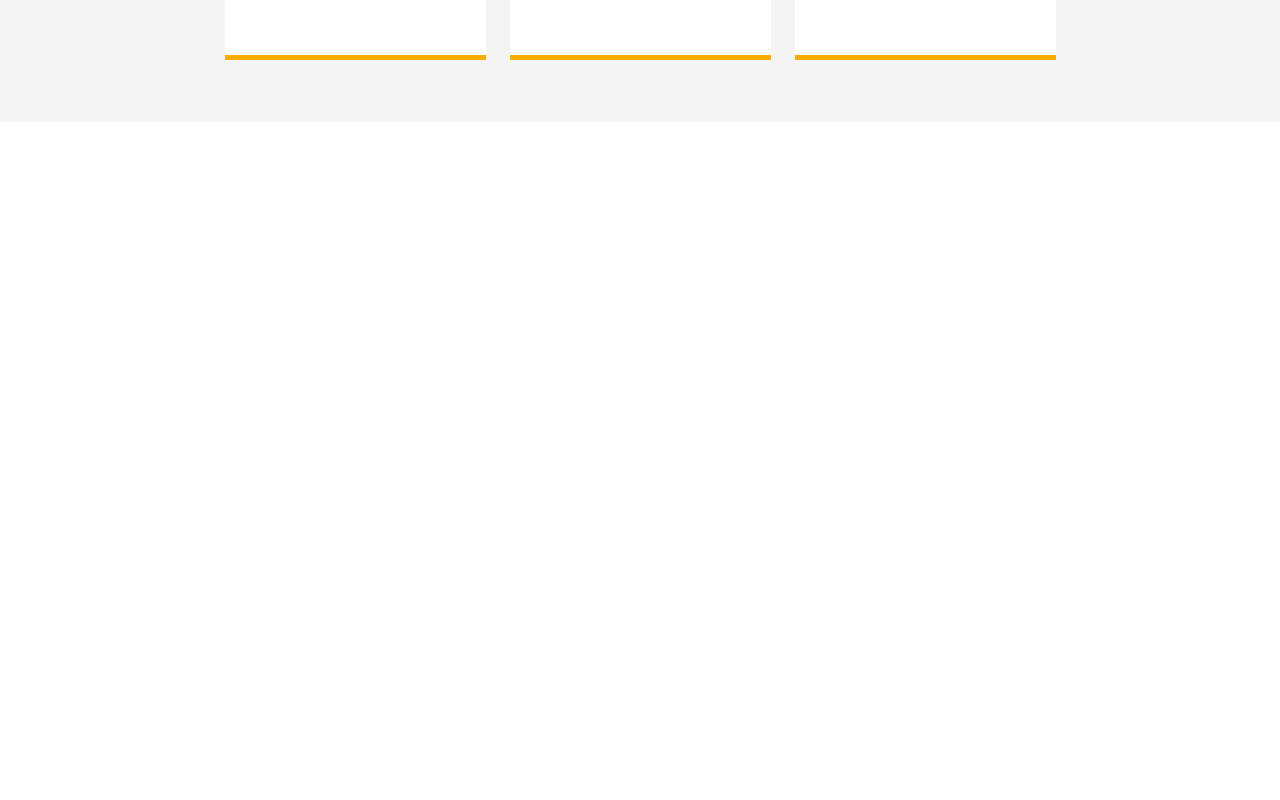
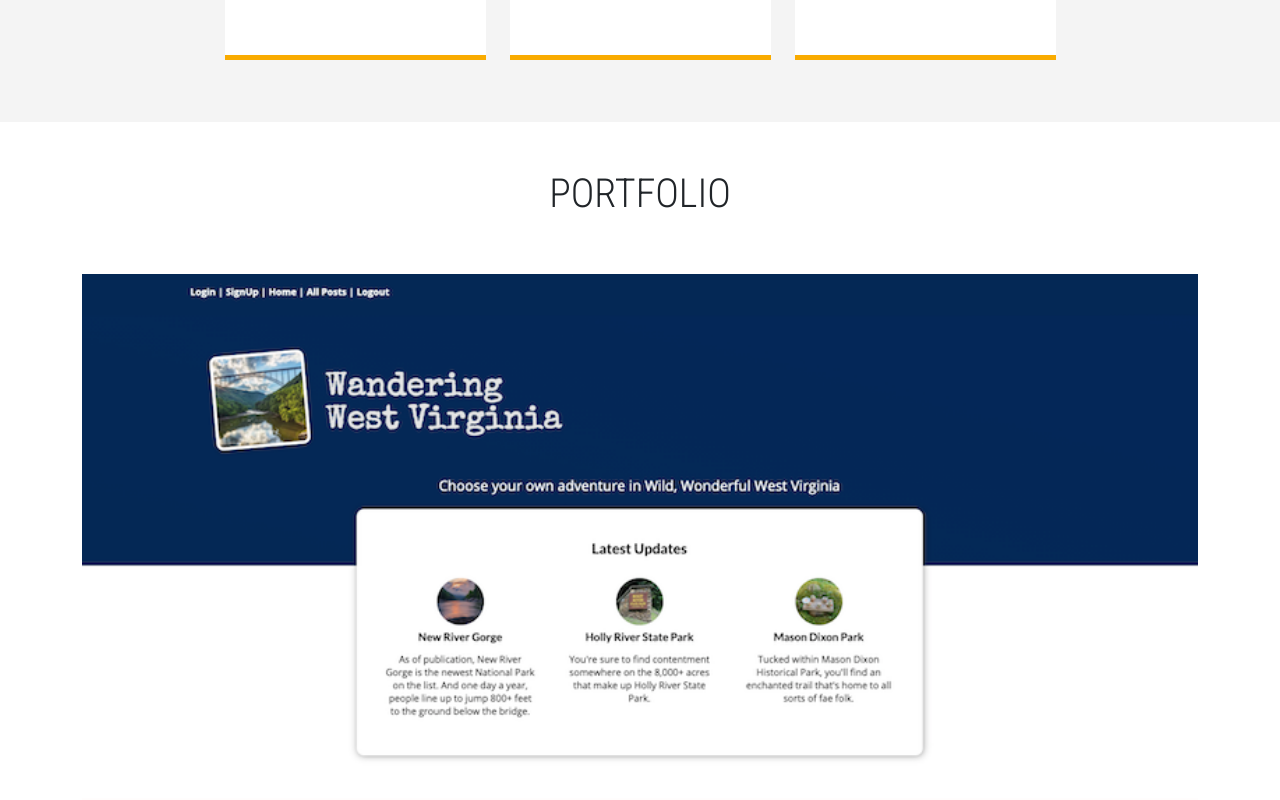
Before and after one commit to amanda-posey/portfolio, a React (Create React App) app: page / in a window 1280 px wide. Shown: the part 1580-2380 px from the top of the page. Before the commit the page ends 1702 px from the top, so only its background shows below. Built offline with nearby package versions, Linux system fonts and the light colour scheme.

Commit message:
portfolio images added

```diff
--- a/src/App.css
+++ b/src/App.css
@@ -174,6 +174,7 @@ nav ul li{
   padding: 0.625rem;
   margin-bottom: 1.875rem;
   background: var(--primary-white);
+  transition: 0.4s ease-in-out;
 }
 
 .services .box:hover {
--- a/src/App.js
+++ b/src/App.js
@@ -4,6 +4,7 @@ import Navbar from './components/Navbar';
 import Header from './components/Header';
 import About from './components/AboutMe';
 import Skills from './components/Skills';
+import Portfolio from './components/Portfolio';
 
 function App() {
   return (
@@ -12,6 +13,7 @@ function App() {
     <Header />
     <About />
     <Skills />
+    <Portfolio />
     </>
   );
 }
--- /dev/null
+++ b/src/components/Portfolio.js
@@ -0,0 +1,22 @@
+import React from 'react';
+import wandering from '../images/wandering.png';
+import healthful from '../images/healthful.png';
+
+function Portfolio() {
+    return (
+        <div className='portfolio-wrapper'>
+            <div className="container">
+                <h1 className='text-uppercase text-center py-5'>Portfolio</h1>
+                    <div className='image-box-wrapper row justify-content-wrapper'>
+                        <img className='portfolio-image' src={wandering} alt='WanderingWV' />
+                    </div>
+                    {/* - */}
+                    <div className='image-box-wrapper row justify-content-wrapper'>
+                        <img className='portfolio-image' src={healthful} alt='The Healthful Pantry' />
+                    </div>
+            </div>
+        </div>
+    )
+}
+
+export default Portfolio
```
Also changed, not shown: src/images/healthful.png (added), src/images/wandering.png (added).
